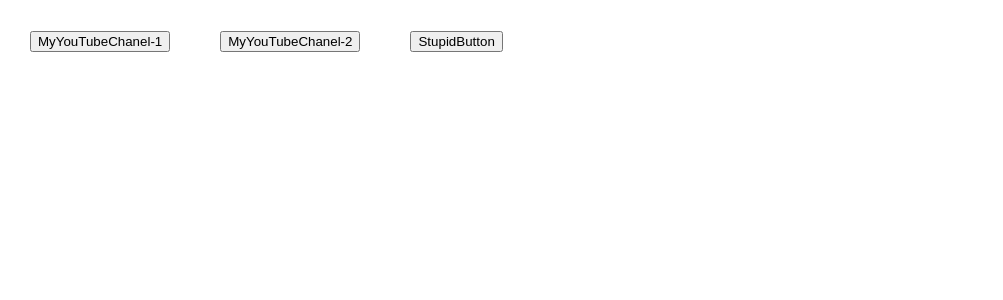
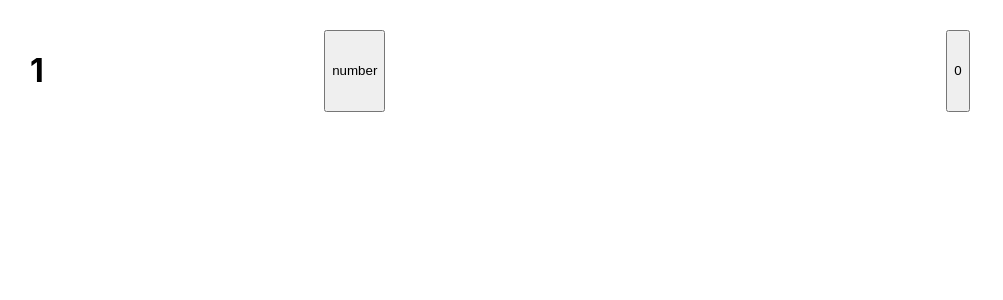
Before and after one commit to YarGromov/it-incubator-microtasks, a React (Create React App) app in the folder my-app/: page / in a window 1280 px wide. Shown: the top 300 px of the page, without its empty margins (0-1003 px from the left). Built offline with nearby package versions, Linux system fonts and the light colour scheme.

Commit message:
useState

```diff
--- a/my-app/src/App.tsx
+++ b/my-app/src/App.tsx
@@ -1,25 +1,26 @@
-import React  from 'react';
+import React, {useState} from 'react';
 import './App.css';
-import {Button} from "./components/Button";
+
 
 
 function App() {
 
-    const Button1Foo = (subscriber: string, age: number, address: string) => {
-        console.log(subscriber, age, address)
-    }
-    const Button2Foo = (subscriber: string, age: number) => {
-        console.log(subscriber, age)
-    }
-    const Button3Foo = () => {
-        console.log('Im stupid button!')
-    }
+let [a, setA] = useState(1)
+
+const onClickHandler = () => {
+    setA(++a);
+    console.log(a)
+}
+
+const onClickHandler2 = () => {
+    setA(0)
+}
 
     return (
         <div className="App">
-            <Button name={'MyYouTubeChanel-1'} callBack={()=>Button1Foo('Im Vasya', 21, 'live in Minsk')}/>
-            <Button name={'MyYouTubeChanel-2'} callBack={()=>Button2Foo('Im Ivan', 24)}/>
-            <Button name={'StupidButton'} callBack={Button3Foo}/>
+            <h1>{a}</h1>
+            <button onClick={onClickHandler}>number</button>
+            <button onClick={onClickHandler2}>0</button>
         </div>
     );
 }
--- a/my-app/src/components/Button.tsx
+++ /dev/null
@@ -1,20 +0,0 @@
-import React from 'react';
-
-
-type ButtonPropsType = {
-    name: string
-    callBack: ()=> void
-}
-
-export const Button = (props: ButtonPropsType) => {
-
-    const onClickHandler = () => {
-        props.callBack()
-    }
-
-    return (
-        <div>
-            <button onClick={onClickHandler}>{props.name}</button>
-        </div>
-    );
-};
```
